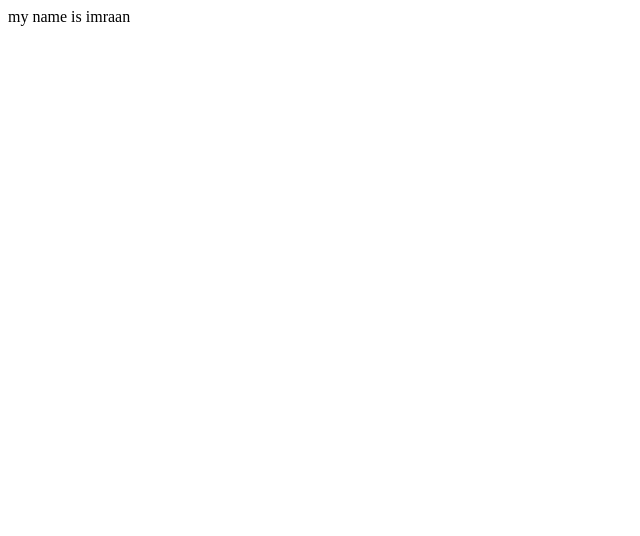
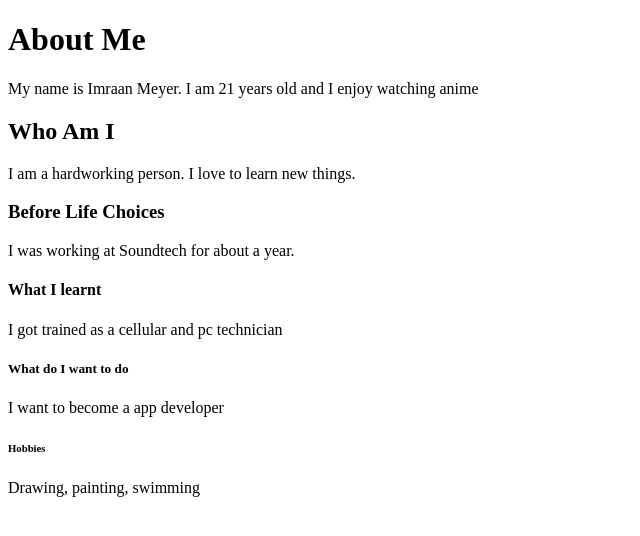
Before and after one commit to ImraanMeyer/html, a plain HTML site: page index.html in a window 1280 px wide. Shown: the whole page, without its empty margins (0-640 px from the left). Drawn offline with Linux system fonts and the light colour scheme.

Commit message:
updated index.html

```diff
--- a/index.html
+++ b/index.html
@@ -9,7 +9,42 @@
     </head>
 
     <body>
-      my name is imraan
+        <!-- This is how you comment -->
+          <h1> About Me </h1>
+          <p>
+            My name is Imraan Meyer.
+            I am 21 years old and
+            I enjoy watching anime
+          </p>
+
+          <h2> Who Am I </h2>
+          <p>
+            I am a hardworking
+            person. I love to learn
+            new things.
+          </p>
+
+          <h3> Before Life Choices </h3>
+          <p>
+            I was working at Soundtech for
+            about a year.
+          </p>
+
+          <h4> What I learnt </h4>
+          <p>
+            I got trained as a cellular and pc technician
+          </p>
+
+          <h5> What do I want to do </h5>
+          <p>
+            I want to become a app developer
+          </p>
+
+          <h6> Hobbies </h6>
+          <p>
+            Drawing, painting, swimming
+          </p>
+
 
     </body>
 
```
